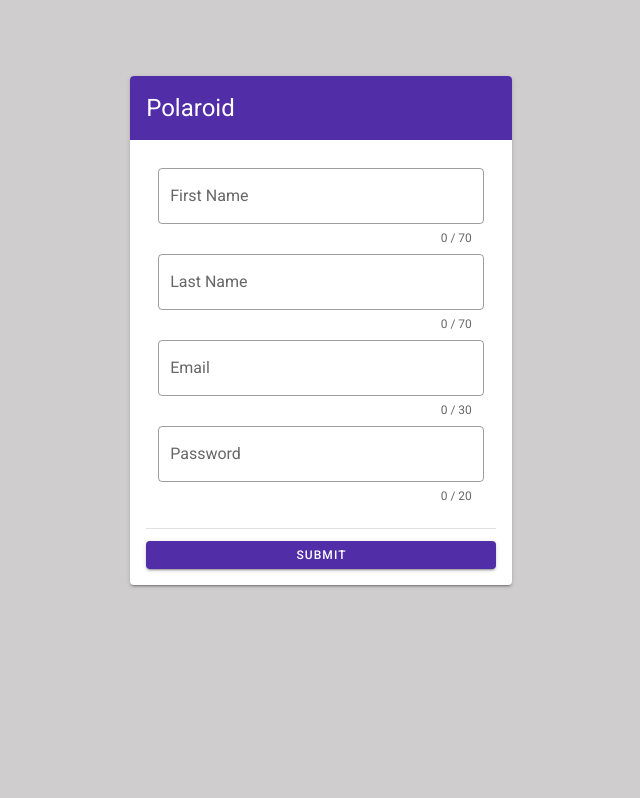
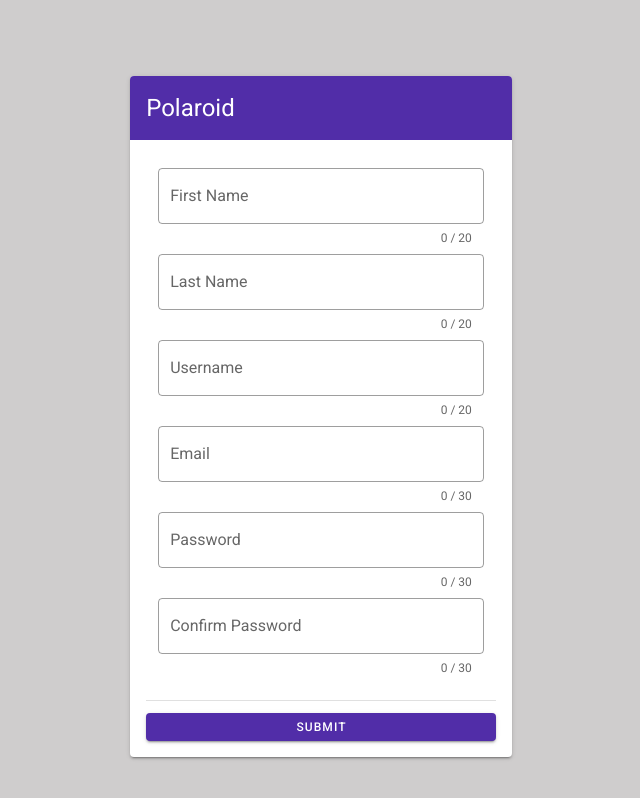
Before and after one commit to Polaroid-Soen-341/SOEN341, a Vue app in the folder frontend/: page /#/register in a window 1280 px wide. Shown: the whole page, without its empty margins (319-959 px from the left). Built offline with nearby package versions, Linux system fonts and the light colour scheme; what vue-session would draw is missing.

Commit message:
#10 adjust password confirmation

```diff
--- a/frontend/src/views/Login.vue
+++ b/frontend/src/views/Login.vue
@@ -59,7 +59,7 @@
                       :timeout="timeout"
                       absolute
                       bottom
-                      color="red">
+                      color="red darken-2">
                       {{ errorMessage }}
           </v-snackbar>
 
--- a/frontend/src/views/Register.vue
+++ b/frontend/src/views/Register.vue
@@ -29,22 +29,31 @@
               <v-form v-else ref="form" v-model="newUserValid" lazy-validation>
                 <v-container>
                   <v-text-field
-                    v-model="newUser.firstname"
-                    :counter="70"
+                    v-model="newUser.first_name"
+                    :counter="20"
                     label="First Name"
-                    maxlength="70"
+                    maxlength="20"
                     required
                     outlined
                     :rules="registerRules.firstname"/>
 
                   <v-text-field
-                    v-model="newUser.lastname"
-                    :counter="70"
+                    v-model="newUser.last_name"
+                    :counter="20"
                     label="Last Name"
-                    maxlength="70"
+                    maxlength="20"
                     required
                     outlined
                     :rules="registerRules.lastname"/>
+
+                  <v-text-field
+                    v-model="newUser.username"
+                    :counter="20"
+                    label="Username"
+                    maxlength="20"
+                    required
+                    outlined
+                    :rules="registerRules.username"/>
 
                   <v-text-field
                     v-model="newUser.email"
@@ -58,23 +67,22 @@
                   <v-text-field
                     type="password"
                     v-model="newUser.password"
-                    :counter="20"
+                    :counter="30"
                     label="Password"
-                    maxlength="20"
+                    maxlength="30"
                     required
                     outlined
                     :rules="registerRules.password"/>
 
-                  <!-- <v-text-field
+                  <v-text-field
                     type="password"
                     v-model="confirmPassword"
-                    :counter="20"
+                    :counter="30"
                     label="Confirm Password"
-                    maxlength="20"
+                    maxlength="30"
                     required
                     outlined
-                    :rules="registerRules.confirmPassword"
-                    /> -->
+                    :rules="[registerRules.confirmPassword, passwordConfirmationRule]"/>
                 </v-container>
                 <v-divider class="mt-1 mb-3"></v-divider>
                 <v-btn class="white--text" color="deep-purple darken-2" block small :disabled="!newUserValid" @click="submit()">Submit</v-btn>
@@ -82,6 +90,22 @@
               </v-form>
             </v-card-text>
           </v-card>
+
+          <v-snackbar v-model="snackbarError"
+                      :timeout="timeout"
+                      absolute
+                      bottom
+                      color="red darken-2">
+                      {{ errorMessage }}
+          </v-snackbar>
+
+          <v-snackbar v-model="snackbarApproved"
+                      :timeout="timeout"
+                      absolute
+                      bottom
+                      color="success">
+                      {{ approvedMessage }}
+          </v-snackbar>
 
         </v-flex>
       </v-layout>
@@ -96,7 +120,12 @@
       newUser: {},
       newUserValid: true,
       loading: false,
-      confirmPassword: '',
+      confirmPassword: null,
+      snackbarError: false,
+      errorMessage: 'Unable to create new account!',
+      snackbarApproved: false,
+      approvedMessage: 'New Account successfully created!',
+      timeout: 5000,
       registerRules: {
         firstname: [
           v => !!v || 'Firstname is required',
@@ -108,30 +137,34 @@
           v => (v && v.length > 1) || 'A lastname must be more than 1 characters long',
           v => /^[a-z]+$/.test(v) || 'A lastname can only contain letters'
         ],
+        username: [
+          v => !!v || 'Username is required',
+          v => (v && v.length > 1) || 'A username must be more than 1 characters long',
+          v => /^[a-z0-9_]+$/.test(v) || 'A username can only contain letters'
+        ],
         email: [
           v => !!v || 'Email is required',
-          v => (v && v.length > 3) || 'A username must be more than 3 characters long',
-          v => /^[a-z0-9_]+$/.test(v) || 'A username can only contain letters and digits'
+          v => !v || /^\w+([.-]?\w+)*@\w+([.-]?\w+)*(\.\w{2,3})+$/.test(v) || 'E-mail must be valid'
         ],
         password: [
           v => !!v || 'Password is required',
-          v => (v && v.length > 7) || 'The password must be longer than 7 characters'
-        ]
-        // confirmPassword: [
-        //   v => !!v || 'Confirm Password is required',
-        //   v => (v === this.newUser.password) || 'Confirm password must match your password'
-        // ]
+          v => (v && v.length > 7) || 'Password must be at least 8 characters long'
+        ],
+        confirmPassword: [
+          v => !!v || 'Confirm Password is required'
+        ],
       }
   }),
   methods: {
       submit() {
         if (this.$refs.form.validate()) {
             this.loading = true;
-            axios.post('http://localhost:8000/auth/create/', this.newUser).then(response => {
+            axios.post('http://localhost:8000/api-auth/user/create/', this.newUser).then(response => {
+              this.snackbarApproved = true
               console.log(response)
               this.$router.push('/');
             }).catch(e => {
-              // this.snackbar = true
+              this.snackbarError = true
               this.loading = false
               console.log(e)
             })
@@ -139,9 +172,9 @@
       }
   },
   computed: {
-    // passwordConfirmationRule() {
-    //     return () => (this.newUser.password === this.newUser.confirmPassword) || 'Passwords must match'
-    // },
+    passwordConfirmationRule() {
+      return (this.newUser.password === this.confirmPassword) || 'Passwords must match'
+    }
   }
 }
 </script>
```
